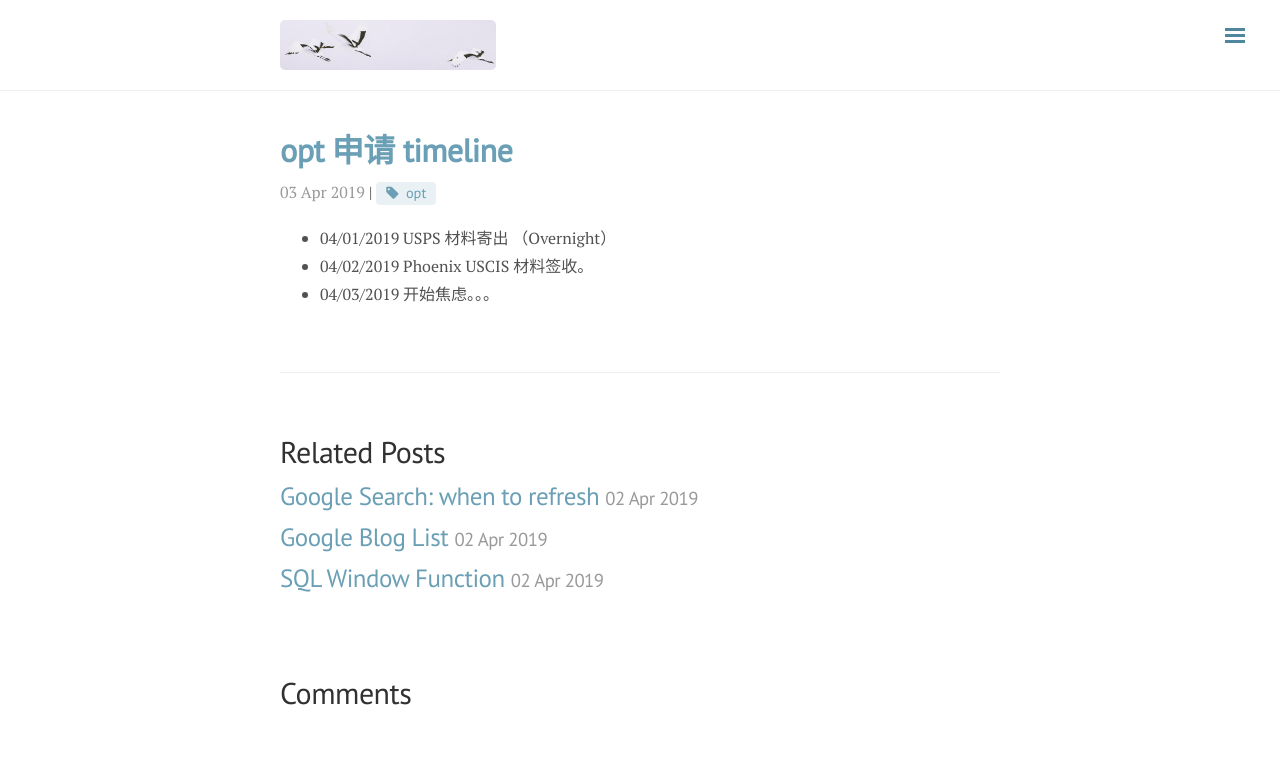
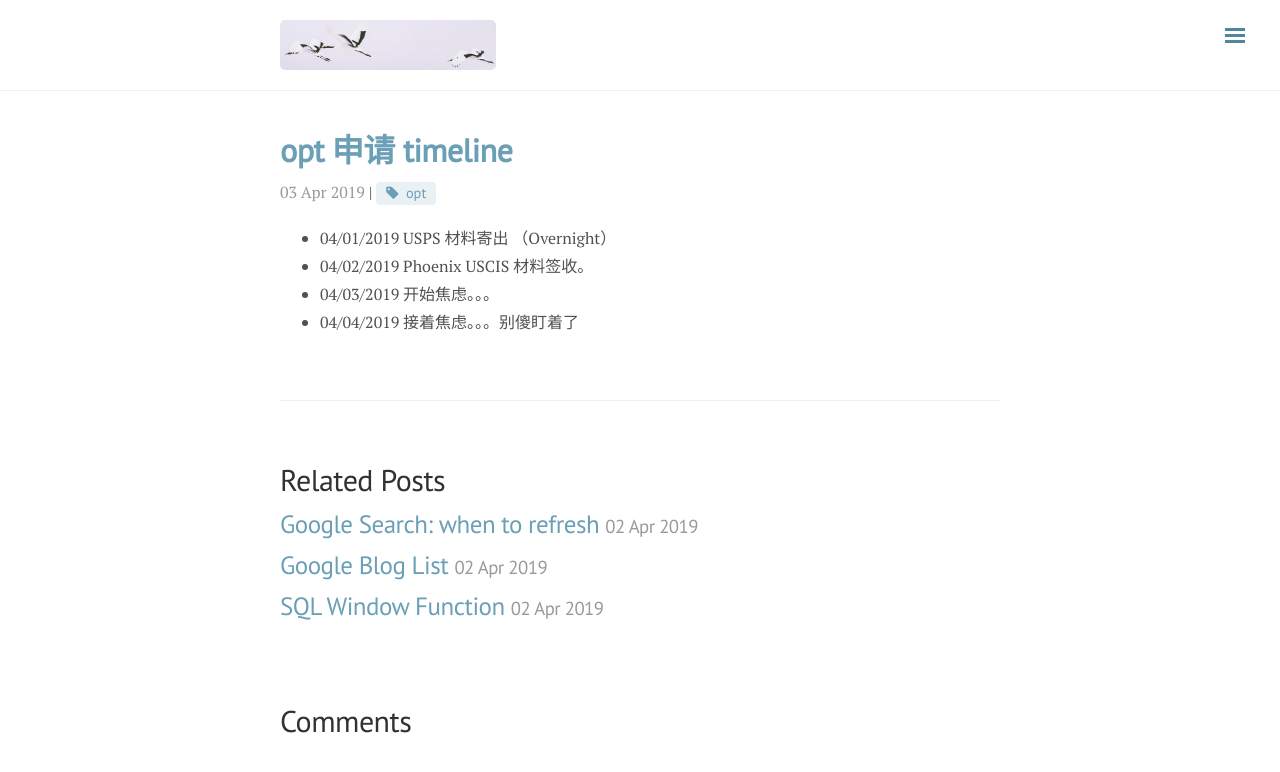
Before and after one commit to ylyy93/my_blog, a Jekyll site: the page built from _posts/2019-04-03-opt-申请-timeline.md, in a window 1280 px wide. Shown: the top 772 px of the page. Built offline with Jekyll 4.4.1, drawn with Linux system fonts in a browser that asks for light colours; nearby versions of some CDN libraries; comment, search, counter and statistics services are not loaded.

Commit message:
rebuilding site Thu Apr  4 12:14:58 MDT 2019

```diff
--- a/_posts/2019-04-03-opt-申请-timeline.md
+++ b/_posts/2019-04-03-opt-申请-timeline.md
@@ -9,3 +9,4 @@ tags: [opt]
 - 04/01/2019 USPS 材料寄出 （Overnight）
 - 04/02/2019 Phoenix USCIS 材料签收。
 - 04/03/2019 开始焦虑。。。
+- 04/04/2019 接着焦虑。。。别傻盯着了
```
